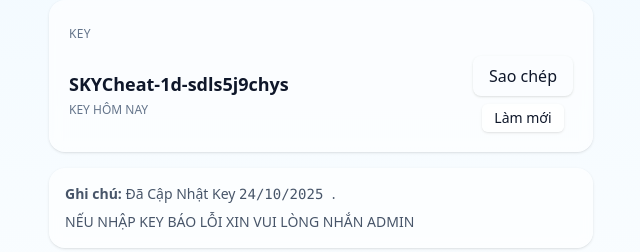
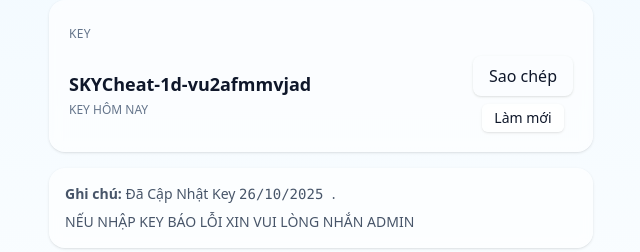
Before and after one commit to zyn06-cyme/key1day, a plain HTML site: page index.html in a window 1280 px wide. Shown: the part 200-452 px from the top of the page, 319-959 px from the left. Drawn offline with nearby package versions, Linux system fonts and the light colour scheme.

Commit message:
Change key value for 26/10/2025
Updated the key in the HTML file for today's date.

```diff
--- a/index.html
+++ b/index.html
@@ -60,7 +60,7 @@
       </section>
 
       <section class="p-4 rounded-2xl glass shadow text-sm text-slate-600 dark:text-slate-300 fade-in">
-        <p><strong>Ghi chú:</strong> Đã Cập Nhật Key <code>24/10/2025 </code>. <code></code></p>
+        <p><strong>Ghi chú:</strong> Đã Cập Nhật Key <code>26/10/2025 </code>. <code></code></p>
         <p class="mt-2">NẾU NHẬP KEY BÁO LỖI XIN VUI LÒNG NHẮN ADMIN</p>
       </section>
     </main>
@@ -72,7 +72,7 @@
 
   <script>
     // ====== CONFIG - edit this value to change key when you update on GitHub ======
-    const KEY_VAR = 'SKYCheat-1d-sdls5j9chys'; // <-- Replace this value with the new key every day
+    const KEY_VAR = 'SKYCheat-1d-vu2afmmvjad'; // <-- Replace this value with the new key every day
     // ===========================================================================
 
     // Init UI
```
